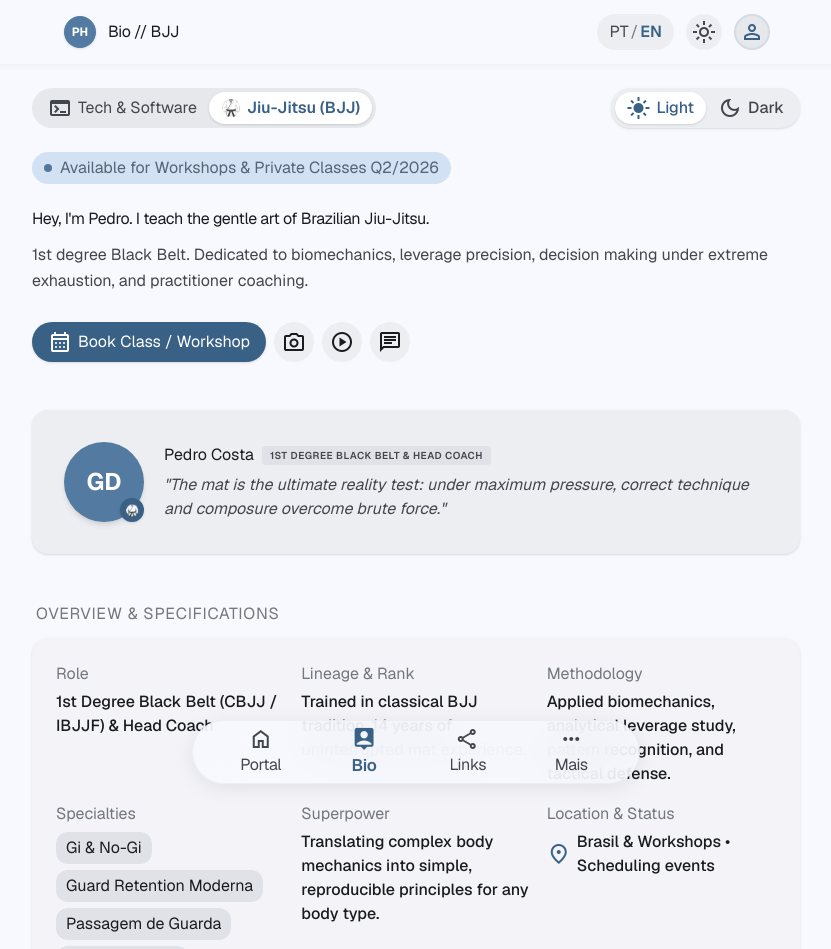
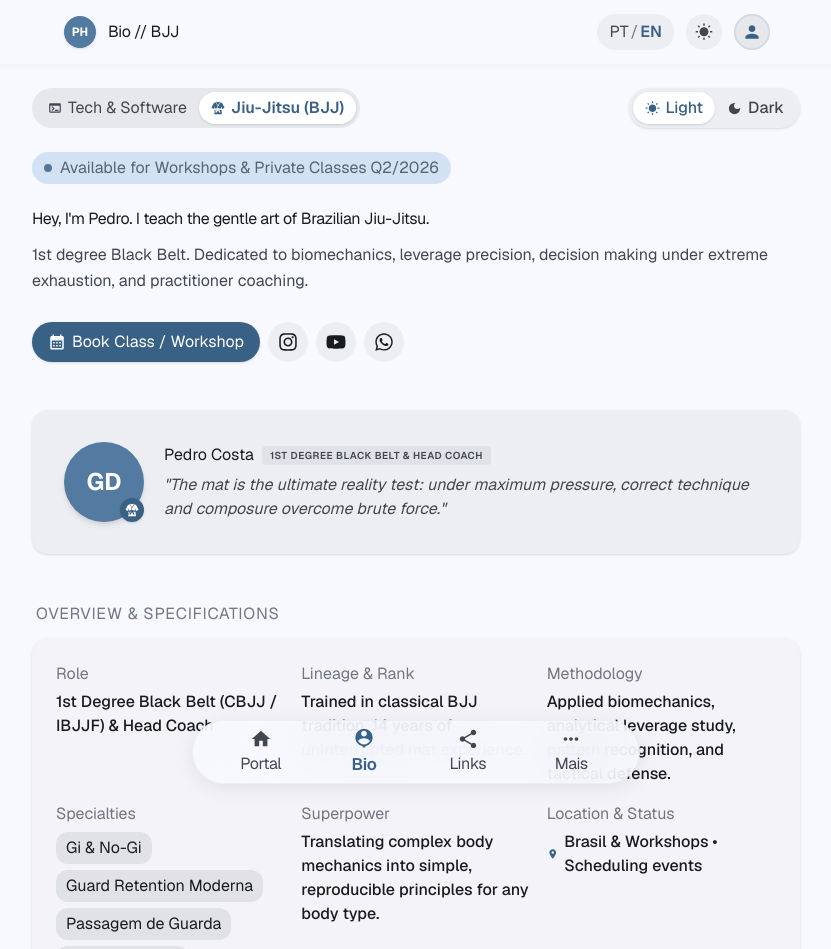
Before and after one commit to phmc99/akaph, a Next.js app: page /en/bjj in a window 1280 px wide. Shown: the top 949 px of the page, without its empty margins (224-1055 px from the left). Built offline with nearby package versions, Linux system fonts and the light colour scheme.

Commit message:
Adding icons

```diff
--- a/app/globals.css
+++ b/app/globals.css
@@ -1,4 +1,4 @@
-@import url('https://fonts.googleapis.com/css2?family=Geist:wght@100..900&family=Material+Symbols+Outlined:opsz,wght,FILL,GRAD@20..48,100..700,0..1,-50..200&display=swap');
+@import url('https://fonts.googleapis.com/css2?family=Geist:wght@100..900&display=swap');
 @import "tailwindcss";
 
 @custom-variant dark (&:where(.dark, .dark *));
@@ -97,11 +97,6 @@
   }
 }
 
-.material-symbols-outlined {
-  font-variation-settings: 'FILL' 0, 'wght' 400, 'GRAD' 0, 'opsz' 24;
-  display: inline-block;
-  vertical-align: middle;
-}
 
 /* Dark Mode color token overrides */
 html.dark {
--- a/package.json
+++ b/package.json
@@ -12,7 +12,8 @@
   "dependencies": {
     "next": "16.3.1",
     "react": "19.2.8",
-    "react-dom": "19.2.8"
+    "react-dom": "19.2.8",
+    "react-icons": "^5.7.0"
   },
   "devDependencies": {
     "@tailwindcss/postcss": "^4",
--- /dev/null
+++ b/src/components/AppIcon.tsx
@@ -0,0 +1,122 @@
+"use client";
+
+import React from "react";
+import {
+  MdHome,
+  MdPersonPin,
+  MdPerson,
+  MdShare,
+  MdMoreHoriz,
+  MdWbSunny,
+  MdDarkMode,
+  MdMail,
+  MdContentCopy,
+  MdCheck,
+  MdOpenInNew,
+  MdTerminal,
+  MdCode,
+  MdAltRoute,
+  MdArrowRightAlt,
+  MdArrowForward,
+  MdSportsMartialArts,
+  MdCalendarMonth,
+  MdPhotoCamera,
+  MdPlayCircle,
+  MdChat,
+  MdSend,
+  MdLocationOn,
+  MdNorthEast,
+  MdLightbulb,
+  MdVerified,
+  MdTag,
+  MdBadge,
+  MdAccountBox,
+  MdDataObject,
+  MdFeed,
+  MdSchedule,
+  MdSmartDisplay,
+  MdPhotoLibrary,
+  MdMenuBook,
+  MdMarkEmailUnread,
+  MdAccountCircle,
+  MdAutoStories,
+  MdEditNote,
+} from "react-icons/md";
+import {
+  FaGithub,
+  FaLinkedin,
+  FaInstagram,
+  FaYoutube,
+  FaWhatsapp,
+  FaTelegram,
+  FaXTwitter,
+} from "react-icons/fa6";
+import { GiKimono } from "react-icons/gi";
+import { IconType } from "react-icons";
+
+interface AppIconProps {
+  name: string;
+  className?: string;
+  style?: React.CSSProperties;
+  size?: number | string;
+}
+
+const iconMap: Record<string, IconType> = {
+  // Navigation & General
+  home: MdHome,
+  person_pin: MdPersonPin,
+  person: MdPerson,
+  share: MdShare,
+  more_horiz: MdMoreHoriz,
+  light_mode: MdWbSunny,
+  dark_mode: MdDarkMode,
+  mail: MdMail,
+  content_copy: MdContentCopy,
+  check: MdCheck,
+  open_in_new: MdOpenInNew,
+  terminal: MdTerminal,
+  code: MdCode,
+  alt_route: MdAltRoute,
+  arrow_right_alt: MdArrowRightAlt,
+  arrow_forward: MdArrowForward,
+  arrow_outward: MdNorthEast,
+  sports_martial_arts: MdSportsMartialArts,
+  sports_kabaddi: GiKimono,
+  bjj: GiKimono,
+  calendar_month: MdCalendarMonth,
+  photo_camera: MdPhotoCamera,
+  play_circle: MdPlayCircle,
+  chat: MdChat,
+  send: MdSend,
+  location_on: MdLocationOn,
+  lightbulb: MdLightbulb,
+  verified: MdVerified,
+  tag: MdTag,
+  badge: MdBadge,
+  account_box: MdAccountBox,
+  data_object: MdDataObject,
+  feed: MdFeed,
+  schedule: MdSchedule,
+  smart_display: MdSmartDisplay,
+  photo_library: MdPhotoLibrary,
+  menu_book: MdMenuBook,
+  mark_email_unread: MdMarkEmailUnread,
+  account_circle: MdAccountCircle,
+  auto_stories: MdAutoStories,
+  edit_note: MdEditNote,
+
+  // Socials
+  github: FaGithub,
+  linkedin: FaLinkedin,
+  instagram: FaInstagram,
+  youtube: FaYoutube,
+  whatsapp: FaWhatsapp,
+  telegram: FaTelegram,
+  twitter: FaXTwitter,
+  x: FaXTwitter,
+};
+
+export default function AppIcon({ name, className, style, size }: AppIconProps) {
+  const IconComponent = iconMap[name.toLowerCase()] || iconMap[name] || MdCode;
+  return <IconComponent className={className} style={style} size={size} />;
+}
--- a/src/components/BottomNav.tsx
+++ b/src/components/BottomNav.tsx
@@ -2,6 +2,8 @@
 
 import Link from "next/link";
 import { usePathname } from "next/navigation";
+
+import AppIcon from "./AppIcon";
 
 interface BottomNavProps {
   locale: "pt" | "en";
@@ -63,12 +65,7 @@ export default function BottomNav({ locale }: BottomNavProps) {
                 : "text-on-surface-variant hover:text-on-surface"
             }`}
           >
-            <span
-              className="material-symbols-outlined text-[22px]"
-              style={{ fontVariationSettings: item.isActive ? "'FILL' 1" : "'FILL' 0" }}
-            >
-              {item.icon}
-            </span>
+            <AppIcon name={item.icon} className="text-[22px]" />
             <span className="font-label-sm text-label-sm tracking-tight mt-0.5">
               {item.label}
             </span>
--- a/src/components/Header.tsx
+++ b/src/components/Header.tsx
@@ -2,6 +2,7 @@
 
 import Link from "next/link";
 import { usePathname } from "next/navigation";
+import { MdPerson } from "react-icons/md";
 import LanguageToggle from "./LanguageToggle";
 import ThemeToggle from "./ThemeToggle";
 
@@ -43,9 +44,7 @@ export default function Header({ locale }: HeaderProps) {
           <ThemeToggle variant="icon" locale={locale} />
           <div className="flex items-center pl-0.5">
             <div className="w-8 h-8 rounded-full bg-surface-container-high ring-2 ring-primary/20 overflow-hidden flex items-center justify-center text-xs font-bold text-primary">
-              <span className="material-symbols-outlined text-[20px] text-primary">
-                person
-              </span>
+              <MdPerson className="text-[20px] text-primary" />
             </div>
           </div>
         </div>
--- a/src/components/ThemeToggle.tsx
+++ b/src/components/ThemeToggle.tsx
@@ -1,6 +1,8 @@
 "use client";
 
 import { useEffect, useState } from "react";
+
+import { MdWbSunny, MdDarkMode } from "react-icons/md";
 
 interface ThemeToggleProps {
   variant?: "icon" | "pill";
@@ -59,12 +61,7 @@ export default function ThemeToggle({ variant = "icon", locale = "pt" }: ThemeTo
               : "text-on-surface-variant hover:text-on-surface"
           }`}
         >
-          <span
-            className="material-symbols-outlined text-[15px]"
-            style={{ fontVariationSettings: theme === "light" ? "'FILL' 1" : "'FILL' 0" }}
-          >
-            light_mode
-          </span>
+          <MdWbSunny className="text-[15px]" />
           <span>{locale === "pt" ? "Claro" : "Light"}</span>
         </button>
 
@@ -77,12 +74,7 @@ export default function ThemeToggle({ variant = "icon", locale = "pt" }: ThemeTo
               : "text-on-surface-variant hover:text-on-surface"
           }`}
         >
-          <span
-            className="material-symbols-outlined text-[15px]"
-            style={{ fontVariationSettings: theme === "dark" ? "'FILL' 1" : "'FILL' 0" }}
-          >
-            dark_mode
-          </span>
+          <MdDarkMode className="text-[15px]" />
           <span>{locale === "pt" ? "Escuro" : "Dark"}</span>
         </button>
       </div>
@@ -96,9 +88,11 @@ export default function ThemeToggle({ variant = "icon", locale = "pt" }: ThemeTo
       onClick={() => toggleTheme(theme === "light" ? "dark" : "light")}
       className="w-9 h-9 rounded-full bg-surface-container flex items-center justify-center text-on-surface-variant hover:text-on-surface hover:bg-surface-container-high transition-colors"
     >
-      <span className="material-symbols-outlined text-[18px]">
-        {theme === "light" ? "light_mode" : "dark_mode"}
-      </span>
+      {theme === "light" ? (
+        <MdWbSunny className="text-[18px]" />
+      ) : (
+        <MdDarkMode className="text-[18px]" />
+      )}
     </button>
   );
 }
--- a/src/screens/MaisScreen.tsx
+++ b/src/screens/MaisScreen.tsx
@@ -1,6 +1,7 @@
 import Image from "next/image";
 import { MaisData } from "@/src/data/Mais/models";
 import { getLangText } from "@/src/data/utils";
+import AppIcon from "@/src/components/AppIcon";
 
 interface MaisScreenProps {
   data: MaisData;
@@ -45,7 +46,7 @@ export default function MaisScreen({ data, locale }: MaisScreenProps) {
                     feat.iconBgClass || "bg-surface-container text-primary"
                   }`}
                 >
-                  <span className="material-symbols-outlined text-[22px]">{feat.icon}</span>
+                  <AppIcon name={feat.icon} className="text-[22px]" />
                 </div>
                 <div className="flex flex-col">
                   <h2 className="font-headline-sm text-headline-sm text-on-surface tracking-tight font-semibold">
--- a/src/screens/PortalScreen.tsx
+++ b/src/screens/PortalScreen.tsx
@@ -4,6 +4,7 @@ import { PortalData } from "@/src/data/Portal/models";
 import { getLangText } from "@/src/data/utils";
 import CopyEmailButton from "@/src/components/CopyEmailButton";
 import ThemeToggle from "@/src/components/ThemeToggle";
+import AppIcon from "@/src/components/AppIcon";
 
 interface PortalScreenProps {
   data: PortalData;
@@ -57,7 +58,7 @@ export default function PortalScreen({ data, locale }: PortalScreenProps) {
               rel="noopener noreferrer"
               className="inline-flex items-center gap-1.5 px-3.5 py-2 rounded-lg bg-surface-container text-on-surface font-label-md text-label-md hover:bg-surface-container-high transition-colors"
             >
-              <span className="material-symbols-outlined text-[16px]">{s.icon}</span>
+              <AppIcon name={s.icon} className="text-[16px]" />
               <span>{s.label}</span>
             </a>
           ))}
@@ -75,7 +76,7 @@ export default function PortalScreen({ data, locale }: PortalScreenProps) {
               {getLangText(pathSelection.subtitle, locale)}
             </p>
           </div>
-          <span className="material-symbols-outlined text-primary text-[24px]">alt_route</span>
+          <AppIcon name="alt_route" className="text-primary text-[24px]" />
         </div>
 
         {/* Grid Cards */}
@@ -85,7 +86,7 @@ export default function PortalScreen({ data, locale }: PortalScreenProps) {
             <div className="flex items-start justify-between gap-3 mb-3">
               <div className="flex items-center gap-2.5">
                 <div className="w-10 h-10 rounded-lg bg-primary-fixed flex items-center justify-center text-on-primary-fixed shadow-sm">
-                  <span className="material-symbols-outlined text-[20px]">terminal</span>
+                  <AppIcon name="terminal" className="text-[20px]" />
                 </div>
                 <div>
                   {/* <span className="inline-block px-2 py-0.5 rounded font-label-sm text-label-sm uppercase tracking-wider bg-secondary-fixed text-on-secondary-fixed mb-0.5 font-medium">
@@ -96,9 +97,7 @@ export default function PortalScreen({ data, locale }: PortalScreenProps) {
                   </h3>
                 </div>
               </div>
-              {/* <span className="material-symbols-outlined text-outline group-hover:text-primary group-hover:translate-x-1 transition-all text-[22px]">
-                arrow_forward
-              </span> */}
+              {/* <AppIcon name="arrow_forward" className="text-outline group-hover:text-primary group-hover:translate-x-1 transition-all text-[22px]" /> */}
             </div>
             <p className="font-body-md text-body-md text-on-surface-variant mb-4 leading-relaxed">
               {getLangText(pathSelection.devCard.description, locale)}
@@ -122,7 +121,7 @@ export default function PortalScreen({ data, locale }: PortalScreenProps) {
                 className="inline-flex items-center gap-1 font-label-md text-label-md text-primary font-semibold hover:underline"
               >
                 <span>{getLangText(pathSelection.devCard.linkText, locale)}</span>
-                <span className="material-symbols-outlined text-[16px]">arrow_right_alt</span>
+                <AppIcon name="arrow_right_alt" className="text-[16px]" />
               </Link>
             </div>
           </article>
@@ -132,7 +131,7 @@ export default function PortalScreen({ data, locale }: PortalScreenProps) {
             <div className="flex items-start justify-between gap-3 mb-3">
               <div className="flex items-center gap-2.5">
                 <div className="w-10 h-10 rounded-lg bg-tertiary-fixed flex items-center justify-center text-on-tertiary-fixed shadow-sm">
-                  <span className="material-symbols-outlined text-[20px]">sports_martial_arts</span>
+                  <AppIcon name="sports_martial_arts" className="text-[20px]" />
                 </div>
                 <div>
                   {/* <span className="inline-block px-2 py-0.5 rounded font-label-sm text-label-sm uppercase tracking-wider bg-tertiary-fixed-dim text-on-tertiary-fixed-variant mb-0.5 font-medium">
@@ -143,9 +142,7 @@ export default function PortalScreen({ data, locale }: PortalScreenProps) {
                   </h3>
                 </div>
               </div>
-              {/* <span className="material-symbols-outlined text-outline group-hover:text-tertiary group-hover:translate-x-1 transition-all text-[22px]">
-                arrow_forward
-              </span> */}
+              {/* <AppIcon name="arrow_forward" className="text-outline group-hover:text-tertiary group-hover:translate-x-1 transition-all text-[22px]" /> */}
             </div>
             <p className="font-body-md text-body-md text-on-surface-variant mb-4 leading-relaxed">
               {getLangText(pathSelection.bjjCard.description, locale)}
@@ -169,7 +166,7 @@ export default function PortalScreen({ data, locale }: PortalScreenProps) {
                 className="inline-flex items-center gap-1 font-label-md text-label-md text-tertiary font-semibold hover:underline"
               >
                 <span>{getLangText(pathSelection.bjjCard.linkText, locale)}</span>
-                <span className="material-symbols-outlined text-[16px]">arrow_right_alt</span>
+                <AppIcon name="arrow_right_alt" className="text-[16px]" />
               </Link>
             </div>
           </article>
@@ -265,7 +262,7 @@ export default function PortalScreen({ data, locale }: PortalScreenProps) {
             className="inline-flex items-center justify-center gap-1.5 px-4 py-2 rounded-lg bg-primary text-on-primary font-label-md text-label-md hover:bg-primary-container transition-all whitespace-nowrap w-full sm:w-auto"
           >
             <span>{getLangText(editorialSummary.buttonText, locale)}</span>
-            <span className="material-symbols-outlined text-[16px]">arrow_forward</span>
+            <AppIcon name="arrow_forward" className="text-[16px]" />
           </Link>
         </div>
       </section> */}
--- a/src/screens/RoleDetailsScreen.tsx
+++ b/src/screens/RoleDetailsScreen.tsx
@@ -3,6 +3,7 @@ import { RoleDetails } from "@/src/data/RoleDetails/models";
 import { getLangText } from "@/src/data/utils";
 import CopyEmailButton from "@/src/components/CopyEmailButton";
 import ThemeToggle from "@/src/components/ThemeToggle";
+import AppIcon from "@/src/components/AppIcon";
 
 interface RoleDetailsScreenProps {
   details: RoleDetails;
@@ -25,14 +26,14 @@ export default function RoleDetailsScreen({ details, locale }: RoleDetailsScreen
                 type="button"
                 className="px-3 py-1 rounded-full bg-surface-container-lowest text-on-surface font-label-sm text-label-sm shadow-sm transition-all flex items-center gap-1.5 font-semibold text-primary"
               >
-                <span className="material-symbols-outlined text-[14px]">terminal</span> Tech & Software
+                <AppIcon name="terminal" className="text-[14px]" /> Tech & Software
               </button>
             ) : (
               <Link
                 href={`/${locale}/developer`}
                 className="px-3 py-1 rounded-full text-on-surface-variant hover:text-on-surface font-label-sm text-label-sm transition-all flex items-center gap-1.5"
               >
-                <span className="material-symbols-outlined text-[14px]">terminal</span> Tech & Software
+                <AppIcon name="terminal" className="text-[14px]" /> Tech & Software
               </Link>
             )}
 
@@ -41,14 +42,14 @@ export default function RoleDetailsScreen({ details, locale }: RoleDetailsScreen
                 type="button"
                 className="px-3 py-1 rounded-full bg-surface-container-lowest text-on-surface font-label-sm text-label-sm shadow-sm transition-all flex items-center gap-1.5 font-semibold text-primary"
               >
-                <span>🥋</span> Jiu-Jitsu (BJJ)
+                <AppIcon name="bjj" className="text-[14px]" /> Jiu-Jitsu (BJJ)
               </button>
             ) : (
               <Link
                 href={`/${locale}/bjj`}
                 className="px-3 py-1 rounded-full text-on-surface-variant hover:text-on-surface font-label-sm text-label-sm transition-all flex items-center gap-1.5"
               >
-                <span>🥋</span> Jiu-Jitsu (BJJ)
+                <AppIcon name="bjj" className="text-[14px]" /> Jiu-Jitsu (BJJ)
               </Link>
             )}
           </div>
@@ -91,9 +92,7 @@ export default function RoleDetailsScreen({ details, locale }: RoleDetailsScreen
                 rel="noreferrer"
                 className="inline-flex items-center justify-center w-10 h-10 rounded-full bg-surface-container text-on-surface hover:bg-surface-container-high transition-colors"
               >
-                <svg className="w-4 h-4 fill-current" viewBox="0 0 24 24">
-                  <path d="M18.244 2.25h3.308l-7.227 8.26 8.502 11.24H16.17l-5.214-6.817L4.99 21.75H1.68l7.73-8.835L1.254 2.25H8.08l4.713 6.231zm-1.161 17.52h1.833L7.084 4.126H5.117z" />
-                </svg>
+                <AppIcon name="twitter" className="text-[16px]" />
               </a>
               <a
                 aria-label="GitHub"
@@ -102,13 +101,7 @@ export default function RoleDetailsScreen({ details, locale }: RoleDetailsScreen
                 rel="noreferrer"
                 className="inline-flex items-center justify-center w-10 h-10 rounded-full bg-surface-container text-on-surface hover:bg-surface-container-high transition-colors"
               >
-                <svg className="w-4 h-4 fill-current" viewBox="0 0 24 24">
-                  <path
-                    fillRule="evenodd"
-                    clipRule="evenodd"
-                    d="M12 2C6.477 2 2 6.484 2 12.017c0 4.425 2.865 8.18 6.839 9.504.5.092.682-.217.682-.483 0-.237-.008-.868-.013-1.703-2.782.605-3.369-1.343-3.369-1.343-.454-1.158-1.11-1.466-1.11-1.466-.908-.62.069-.608.069-.608 1.003.07 1.53 1.032 1.53 1.032.892 1.53 2.341 1.088 2.91.832.092-.647.35-1.088.636-1.338-2.22-.253-4.555-1.113-4.555-4.951 0-1.093.39-1.988 1.029-2.688-.103-.253-.446-1.272.098-2.65 0 0 .84-.27 2.75 1.026A9.564 9.564 0 0112 6.844c.85.004 1.705.115 2.504.337 1.909-1.296 2.747-1.027 2.747-1.027.546 1.379.202 2.398.1 2.651.64.7 1.028 1.595 1.028 2.688 0 3.848-2.339 4.695-4.566 4.943.359.309.678.92.678 1.855 0 1.338-.012 2.419-.012 2.747 0 .268.18.58.688.482A10.019 10.019 0 0022 12.017C22 6.484 17.522 2 12 2z"
-                  />
-                </svg>
+                <AppIcon name="github" className="text-[16px]" />
               </a>
               <a
                 aria-label="LinkedIn"
@@ -117,9 +110,7 @@ export default function RoleDetailsScreen({ details, locale }: RoleDetailsScreen
                 rel="noreferrer"
                 className="inline-flex items-center justify-center w-10 h-10 rounded-full bg-surface-container text-on-surface hover:bg-surface-container-high transition-colors"
               >
-                <svg className="w-4 h-4 fill-current" viewBox="0 0 24 24">
-                  <path d="M19 0h-14c-2.761 0-5 2.239-5 5v14c0 2.761 2.239 5 5 5h14c2.762 0 5-2.239 5-5v-14c0-2.761-2.238-5-5-5zm-11 19h-3v-11h3v11zm-1.5-12.268c-.966 0-1.75-.79-1.75-1.764s.784-1.764 1.75-1.764 1.75.79 1.75 1.764-.783 1.764-1.75 1.764zm13.5 12.268h-3v-5.604c0-3.368-4-3.113-4 0v5.604h-3v-11h3v1.765c1.396-2.586 7-2.777 7 2.476v6.759z" />
-                </svg>
+                <AppIcon name="linkedin" className="text-[16px]" />
               </a>
             </>
           ) : (
@@ -130,7 +121,7 @@ export default function RoleDetailsScreen({ details, locale }: RoleDetailsScreen
                 rel="noreferrer"
                 className="inline-flex items-center gap-1.5 px-4 py-2 rounded-full bg-primary text-on-primary font-label-lg text-label-lg shadow-sm hover:bg-primary-container active:scale-95 transition-all"
               >
-                <span className="material-symbols-outlined text-[18px]">calendar_month</span>
+                <AppIcon name="calendar_month" className="text-[18px]" />
                 <span>{locale === "pt" ? "Agendar Aula / Seminário" : "Book Class / Workshop"}</span>
               </a>
               <a
@@ -140,7 +131,7 @@ export default function RoleDetailsScreen({ details, locale }: RoleDetailsScreen
                 rel="noreferrer"
                 className="inline-flex items-center justify-center w-10 h-10 rounded-full bg-surface-container text-on-surface hover:bg-surface-container-high transition-colors"
               >
-                <span className="material-symbols-outlined text-[20px]">photo_camera</span>
+                <AppIcon name="instagram" className="text-[20px]" />
               </a>
               <a
                 aria-label="YouTube"
@@ -149,7 +140,7 @@ export default function RoleDetailsScreen({ details, locale }: RoleDetailsScreen
                 rel="noreferrer"
                 className="inline-flex items-center justify-center w-10 h-10 rounded-full bg-surface-container text-on-surface hover:bg-surface-container-high transition-colors"
               >
-                <span className="material-symbols-outlined text-[20px]">play_circle</span>
+                <AppIcon name="youtube" className="text-[20px]" />
               </a>
               <a
                 aria-label="WhatsApp"
@@ -158,7 +149,7 @@ export default function RoleDetailsScreen({ details, locale }: RoleDetailsScreen
                 rel="noreferrer"
                 className="inline-flex items-center justify-center w-10 h-10 rounded-full bg-surface-container text-on-surface hover:bg-surface-container-high transition-colors"
               >
-                <span className="material-symbols-outlined text-[20px]">chat</span>
+                <AppIcon name="whatsapp" className="text-[20px]" />
               </a>
             </>
           )}
@@ -173,7 +164,7 @@ export default function RoleDetailsScreen({ details, locale }: RoleDetailsScreen
               GD
             </div>
             <span className="absolute bottom-0 right-0 w-6 h-6 rounded-full bg-primary flex items-center justify-center text-on-primary text-[11px] font-bold shadow">
-              {isDev ? <span className="material-symbols-outlined text-[14px]">code</span> : "🥋"}
+              <AppIcon name={isDev ? "code" : "bjj"} className="text-[14px]" />
             </span>
           </div>
 
@@ -224,9 +215,7 @@ export default function RoleDetailsScreen({ details, locale }: RoleDetailsScreen
                 ) : (
                   <div className="font-body-md text-body-md text-on-surface font-medium flex items-center gap-1.5">
                     {spec.icon && (
-                      <span className="material-symbols-outlined text-[16px] text-primary">
-                        {spec.icon}
-                      </span>
+                      <AppIcon name={spec.icon} className="text-[16px] text-primary" />
                     )}
                     <span>{getLangText(spec.value, locale)}</span>
                   </div>
@@ -299,9 +288,7 @@ export default function RoleDetailsScreen({ details, locale }: RoleDetailsScreen
               <div className="space-y-1">
                 <h3 className="font-headline-sm text-headline-sm text-on-surface flex items-center gap-1.5">
                   <span>{proj.title}</span>
-                  <span className="material-symbols-outlined text-[16px] text-outline">
-                    arrow_outward
-                  </span>
+                  <AppIcon name="arrow_outward" className="text-[16px] text-outline" />
                 </h3>
                 <p className="font-body-md text-body-md text-on-surface-variant">
                   {getLangText(proj.description, locale)}
@@ -344,9 +331,7 @@ export default function RoleDetailsScreen({ details, locale }: RoleDetailsScreen
                     <span className="font-label-lg text-label-lg font-semibold text-on-surface">
                       {sp.title}
                     </span>
-                    <span className="material-symbols-outlined text-[16px] text-outline">
-                      arrow_outward
-                    </span>
+                    <AppIcon name="arrow_outward" className="text-[16px] text-outline" />
                   </div>
                   <p className="font-body-sm text-body-sm text-on-surface-variant">
                     {getLangText(sp.description, locale)}
@@ -368,9 +353,7 @@ export default function RoleDetailsScreen({ details, locale }: RoleDetailsScreen
           <div className="p-5 sm:p-6 rounded-2xl bg-surface-container-low grid grid-cols-1 sm:grid-cols-2 gap-4">
             {details.exploringIdeas.map((idea, idx) => (
               <div key={idx} className="flex items-start gap-2.5">
-                <span className="material-symbols-outlined text-[18px] text-primary mt-0.5 flex-shrink-0">
-                  lightbulb
-                </span>
+                <AppIcon name="lightbulb" className="text-[18px] text-primary mt-0.5 flex-shrink-0" />
                 <p className="font-body-md text-body-md text-on-surface-variant">
                   {getLangText(idea.text, locale)}
                 </p>
```
Also changed, not shown: src/components/CopyEmailButton.tsx (+6 -9 lines), src/data/Portal/mocks.ts (+9 -9 lines), src/screens/LinksScreen.tsx (+9 -13 lines), 1 other file (tests, documents, lock files or other folders).
